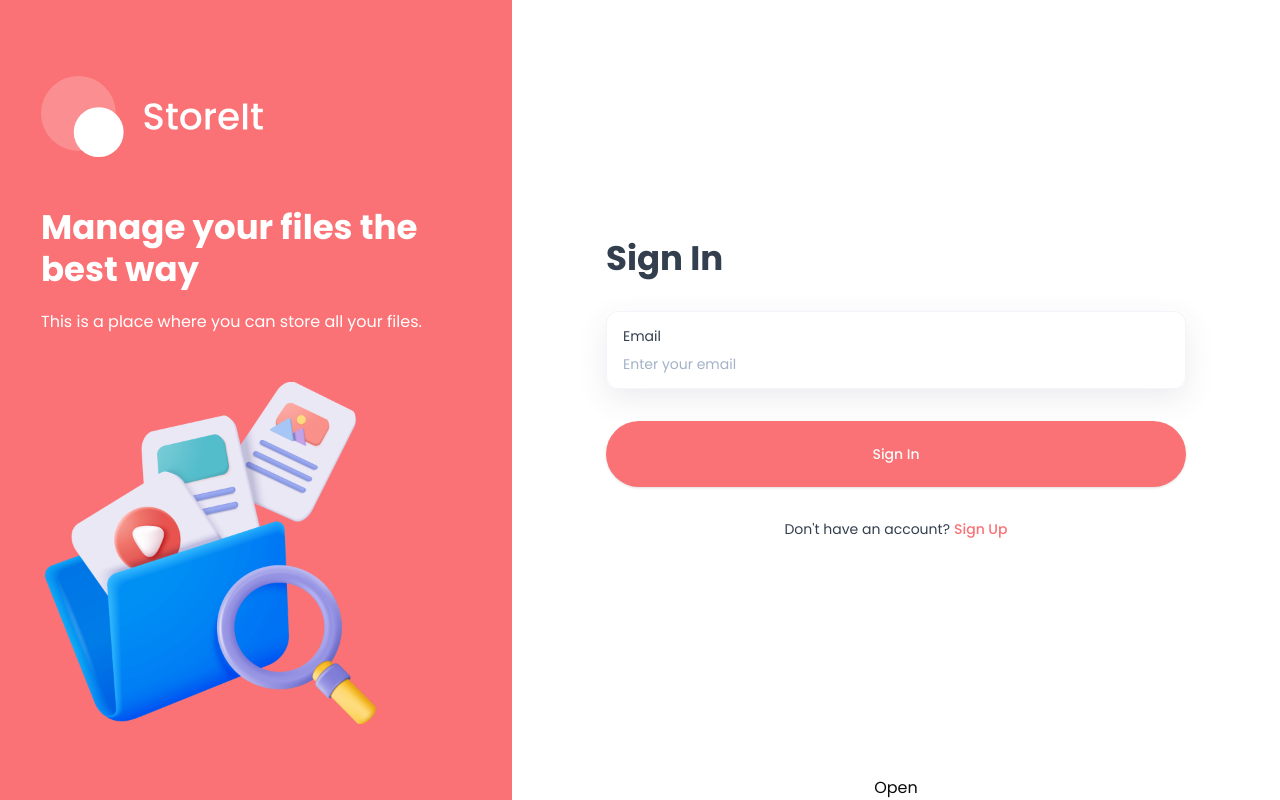
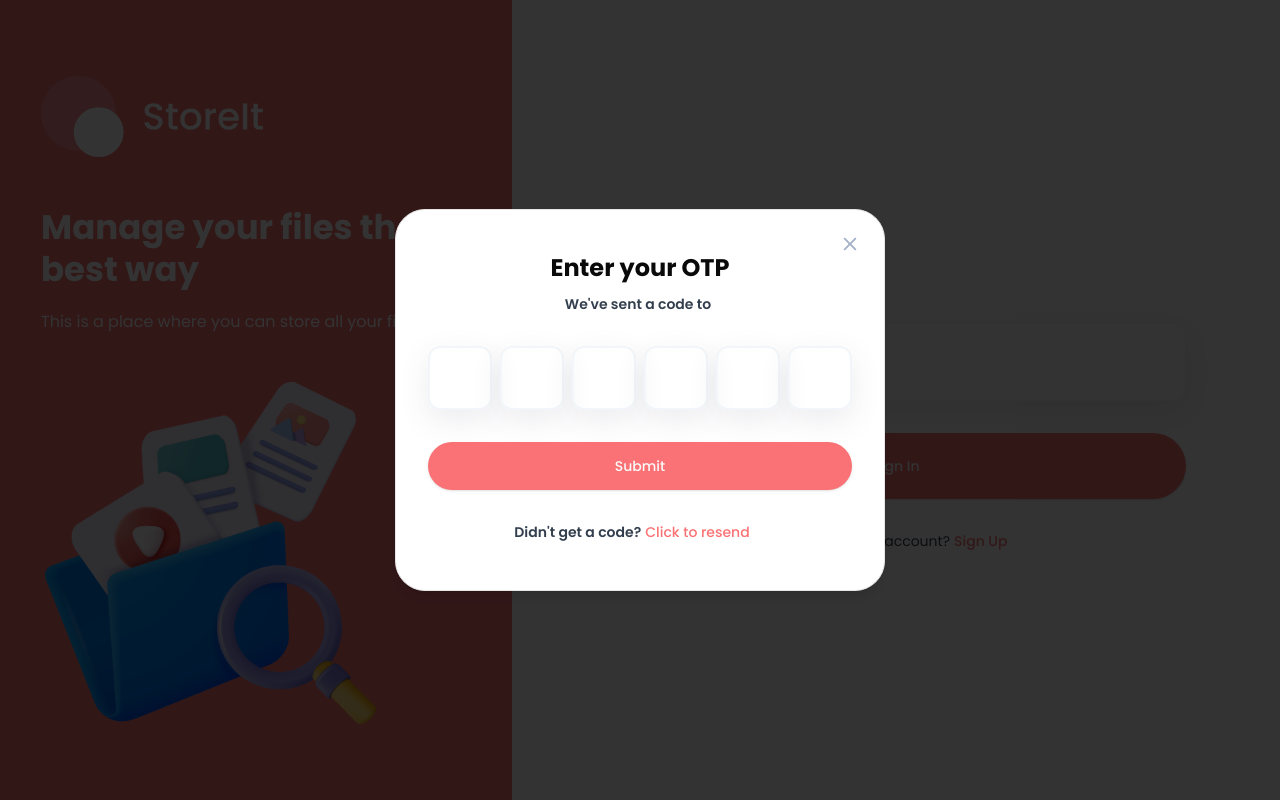
Before and after one commit to bear320/store-it, a Next.js app: page /sign-in in a window 1280 px wide. Built offline with nearby package versions, Linux system fonts and the light colour scheme; no server answers.

Commit message:
feat: 🎸 Style OTP modal

```diff
--- a/src/components/OTPModal.tsx
+++ b/src/components/OTPModal.tsx
@@ -1,51 +1,112 @@
+import React, { useState } from "react";
+import Image from "next/image";
 import {
   AlertDialog,
   AlertDialogAction,
-  AlertDialogCancel,
   AlertDialogContent,
   AlertDialogDescription,
   AlertDialogFooter,
   AlertDialogHeader,
   AlertDialogTitle,
-  AlertDialogTrigger,
 } from "@/components/ui/alert-dialog";
 import {
   InputOTP,
   InputOTPGroup,
-  InputOTPSeparator,
   InputOTPSlot,
 } from "@/components/ui/input-otp";
+import { Button } from "./ui/button";
 
-const OTPModal = () => {
+const OTPModal = ({
+  accountId,
+  email,
+}: {
+  accountId: string;
+  email: string;
+}) => {
+  const [isOpen, setIsOpen] = useState(true);
+  const [password, setPassword] = useState("");
+  const [isLoadinng, setIsLoading] = useState(false);
+
+  const handleSubmit = async (e: React.MouseEvent<HTMLButtonElement>) => {
+    e.preventDefault();
+    setIsLoading(true);
+
+    try {
+      // TODO: call API to verify OTP
+    } catch (error) {
+      console.log("Failed to verify OTP", error);
+    }
+
+    setIsLoading(false);
+  };
+
+  const handleResendOTP = async () => {
+    // TODO: call API to resend OTP
+  };
+
   return (
-    <AlertDialog>
-      <AlertDialogTrigger>Open</AlertDialogTrigger>
-      <AlertDialogContent>
-        <AlertDialogHeader>
-          <AlertDialogTitle>Are you absolutely sure?</AlertDialogTitle>
-          <AlertDialogDescription>
-            This action cannot be undone. This will permanently delete your
-            account and remove your data from our servers.
+    <AlertDialog open={isOpen} onOpenChange={setIsOpen}>
+      <AlertDialogContent className="shad-alert-dialog">
+        <AlertDialogHeader className="relative flex justify-center">
+          <AlertDialogTitle className="h2 text-center">
+            Enter your OTP
+            <Image
+              src="/assets/icons/close-dark.svg"
+              alt="close"
+              width={20}
+              height={20}
+              className="otp-close-button"
+              onClick={() => setIsOpen(false)}
+            />
+          </AlertDialogTitle>
+          <AlertDialogDescription className="subtitle-2 text-center text-light-100">
+            We&apos;ve sent a code to{" "}
+            <span className="pl-1 text-brand">{email}</span>
           </AlertDialogDescription>
         </AlertDialogHeader>
 
-        <InputOTP maxLength={6}>
-          <InputOTPGroup>
-            <InputOTPSlot index={0} />
-            <InputOTPSlot index={1} />
-            <InputOTPSlot index={2} />
-          </InputOTPGroup>
-          <InputOTPSeparator />
-          <InputOTPGroup>
-            <InputOTPSlot index={3} />
-            <InputOTPSlot index={4} />
-            <InputOTPSlot index={5} />
+        <InputOTP maxLength={6} value={password} onChange={setPassword}>
+          <InputOTPGroup className="shad-otp">
+            <InputOTPSlot index={0} className="shad-otp-slot" />
+            <InputOTPSlot index={1} className="shad-otp-slot" />
+            <InputOTPSlot index={2} className="shad-otp-slot" />
+            <InputOTPSlot index={3} className="shad-otp-slot" />
+            <InputOTPSlot index={4} className="shad-otp-slot" />
+            <InputOTPSlot index={5} className="shad-otp-slot" />
           </InputOTPGroup>
         </InputOTP>
 
         <AlertDialogFooter>
-          <AlertDialogCancel>Cancel</AlertDialogCancel>
-          <AlertDialogAction>Continue</AlertDialogAction>
+          <div className="flex w-full flex-col gap-4">
+            <AlertDialogAction
+              type="button"
+              className="shad-submit-btn h-12"
+              onClick={handleSubmit}
+            >
+              Submit
+              {isLoadinng && (
+                <Image
+                  src="/assets/icons/loader.svg"
+                  alt="loader"
+                  width={24}
+                  height={24}
+                  className="ml-2 animate-spin"
+                />
+              )}
+            </AlertDialogAction>
+
+            <div className="subtitle-2 mt-2 text-center text-light-100">
+              Didn&apos;t get a code?
+              <Button
+                type="button"
+                variant="link"
+                className="pl-1 text-brand"
+                onClick={handleResendOTP}
+              >
+                Click to resend
+              </Button>
+            </div>
+          </div>
         </AlertDialogFooter>
       </AlertDialogContent>
     </AlertDialog>
```
